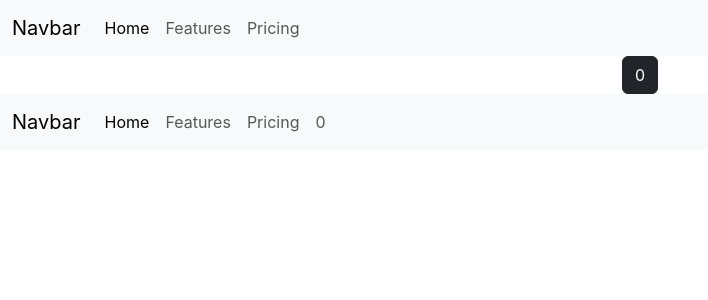
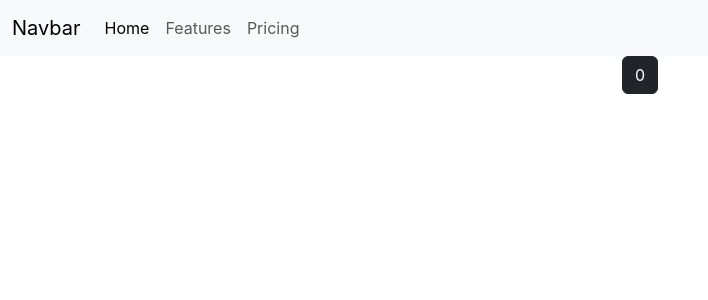
Before and after one commit to FLogan1991/React_Assignment, a React (Create React App) app: page / in a window 1280 px wide. Shown: the top 300 px of the page, without its empty margins (0-708 px from the left). Built offline with nearby package versions, Linux system fonts and the light colour scheme.

Commit message:
removed one of the counters from the body.jsx file

```diff
--- a/src/components/Body.jsx
+++ b/src/components/Body.jsx
@@ -19,7 +19,6 @@ class Body extends Component{
                 <button type="button" class="btn btn-dark" onClick={increment}>
                     {this.state.count}
                 </button>
-                <Nav count={this.state.count} incrementFunc={increment} />
             </React.Fragment>
         )
     }
```
